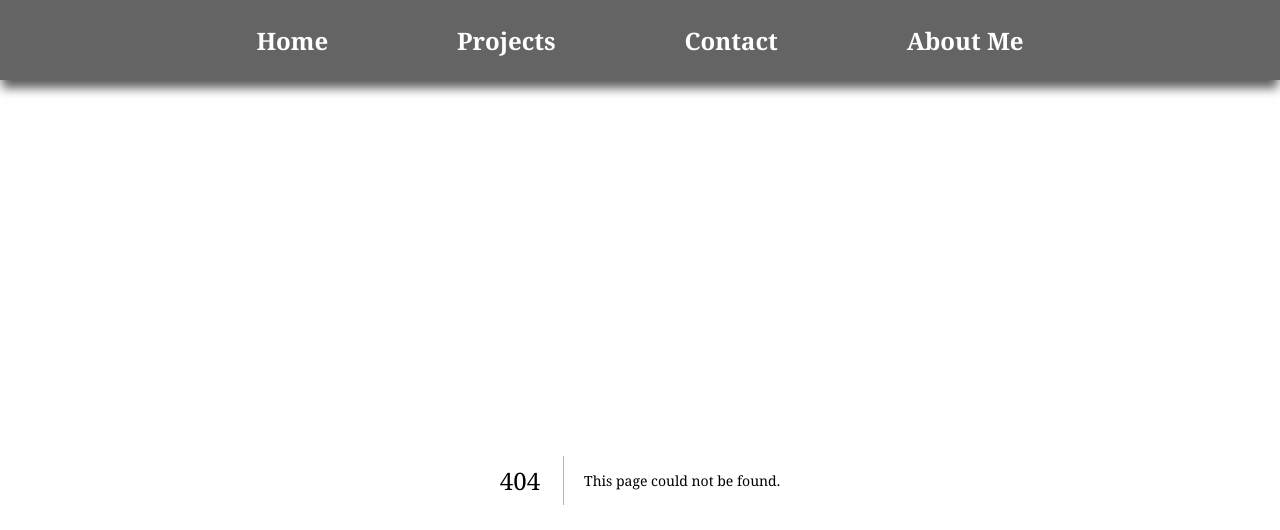
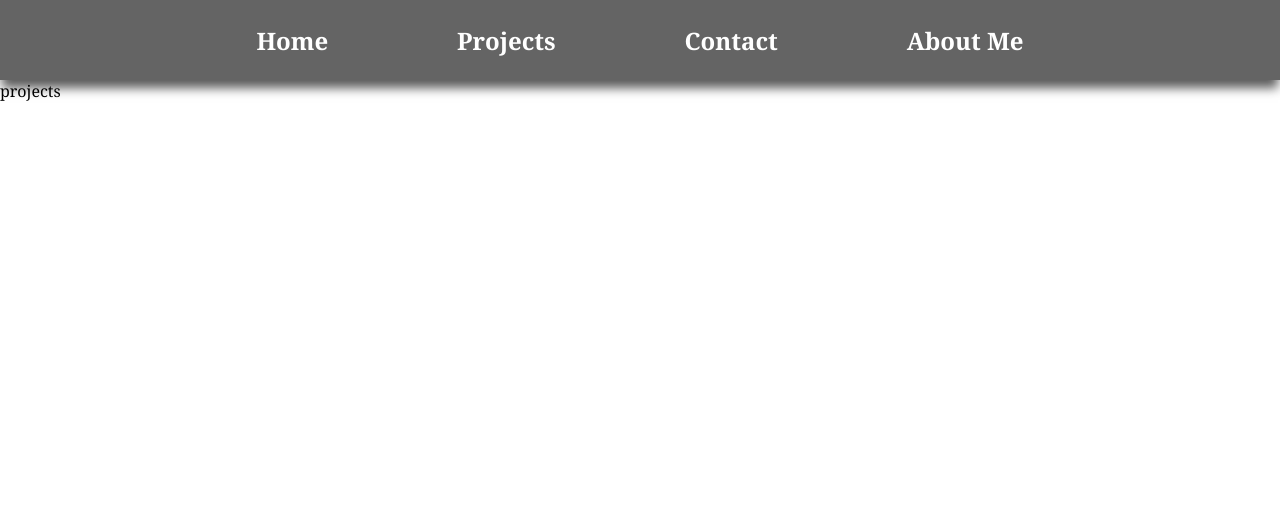
Before and after one commit to luftedar/next-portfolio, a Next.js app: page /projects in a window 1280 px wide. Before the commit this address had no page. Shown: the top 530 px of the page. Built offline with nearby package versions, Linux system fonts and the light colour scheme.

Commit message:
Add project.js File

```diff
--- /dev/null
+++ b/pages/projects.js
@@ -0,0 +1,9 @@
+import React from 'react'
+
+const projects = () => {
+  return (
+    <div>projects</div>
+  )
+}
+
+export default projects
```
